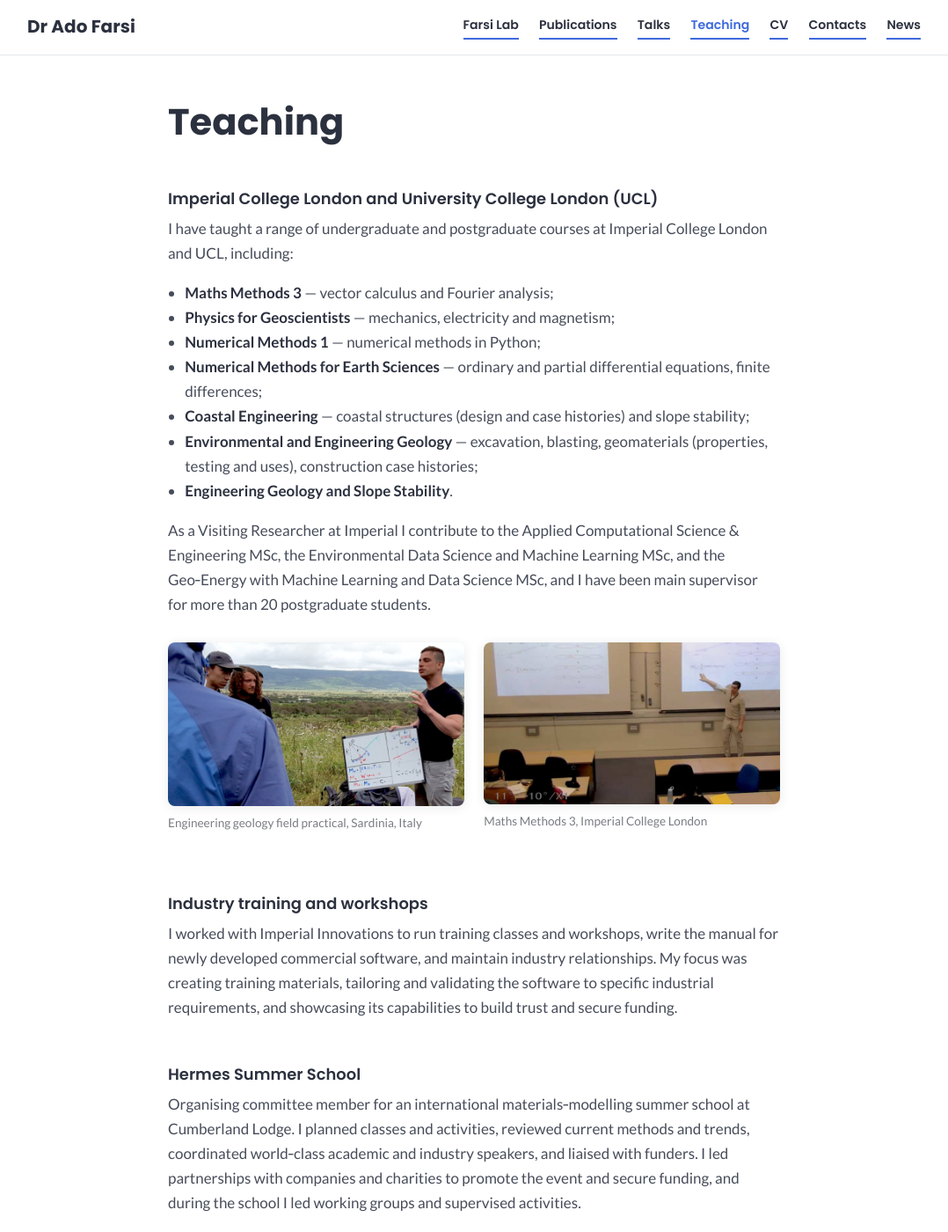
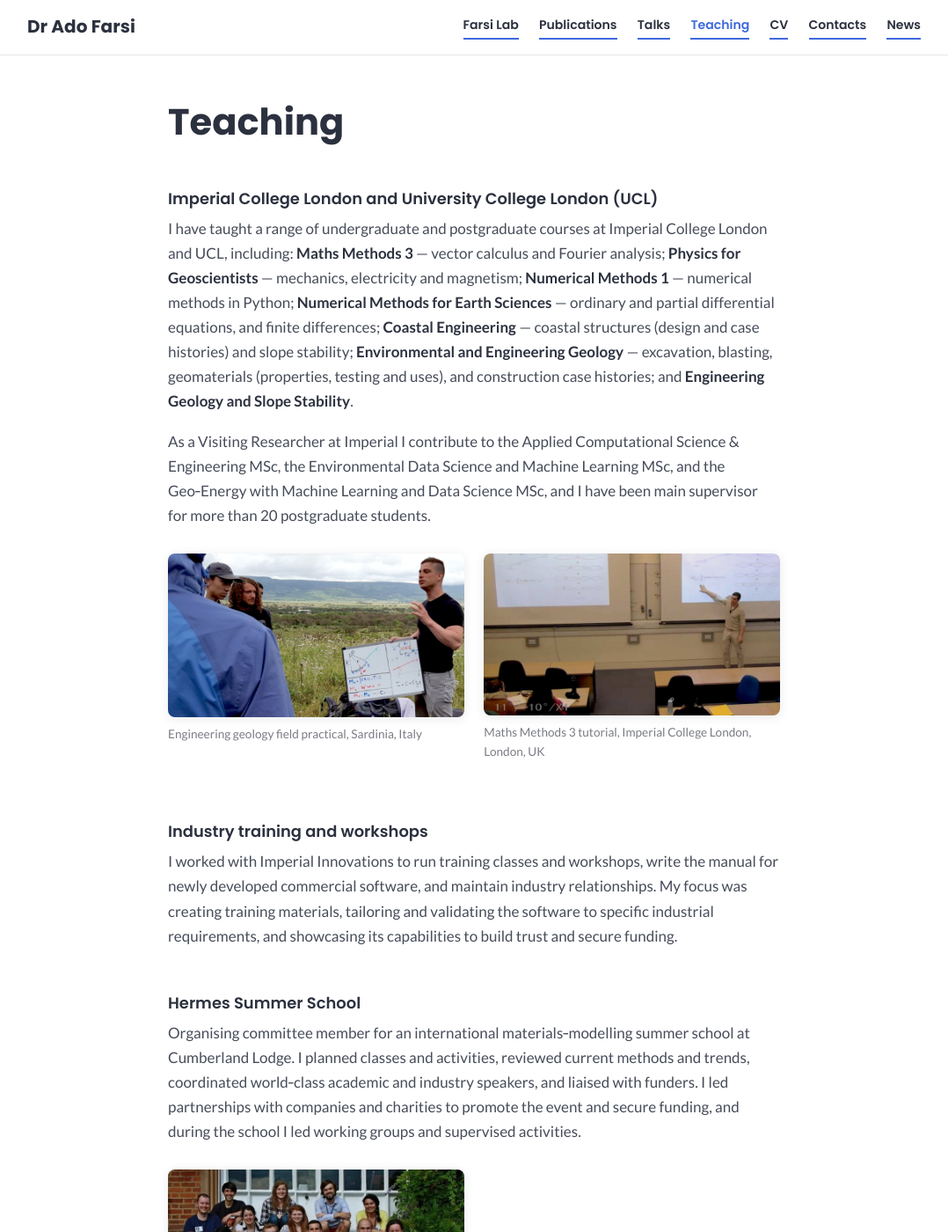
Before and after one commit to adofarsi/website-data, a Jekyll site: the page built from teaching.html, in a window 1280 px wide and 1400 px high. Shown: the whole window at 88% size, without its empty margins (101-1179 px from the left). Built offline with Jekyll 4.4.1, drawn with Linux system fonts in a browser that asks for light colours; some of the changed text lies outside the part shown.

Commit message:
Drop footer profile links, inline the Teaching course list
The footer keeps only the copyright line. Teaching's bulleted course list
becomes a running list inside its lead-in sentence, semicolon separated with
the course names still bold. Maths Methods 3 caption gains 'tutorial' and the
full location. Removes the now-unused footer profiles CSS.

```diff
--- a/_layouts/default.html
+++ b/_layouts/default.html
@@ -35,14 +35,6 @@
   </main>
   <footer>
     <div class="wide">
-      <div class="profiles">
-        <a href="{{ site.profiles.github }}">GitHub</a>
-        <a href="{{ site.profiles.scholar }}">Google Scholar</a>
-        <a href="{{ site.profiles.linkedin }}">LinkedIn</a>
-        <a href="{{ site.profiles.imperial }}">Imperial</a>
-        <a href="{{ site.profiles.ucl }}">UCL</a>
-        <a href="mailto:{{ site.email }}">Email</a>
-      </div>
       <div class="copyright">© {{ site.time | date: "%Y" }} by Dr Ado Farsi. All rights reserved.</div>
     </div>
   </footer>
--- a/assets/css/main.css
+++ b/assets/css/main.css
@@ -151,15 +151,6 @@ footer {
   text-align: center;
 }
 body.band-gray footer { margin-top: 4rem; }
-footer .profiles {
-  display: flex;
-  flex-wrap: wrap;
-  justify-content: center;
-  gap: 0.4rem 1.4rem;
-  margin-bottom: 1rem;
-}
-footer .profiles a { color: var(--muted); }
-footer .profiles a:hover { color: var(--blue); }
 footer .copyright { color: var(--muted); }
 
 /* ---------- bands ---------- */
--- a/teaching.html
+++ b/teaching.html
@@ -15,16 +15,15 @@ description: >-
   <section class="block">
     <h3>Imperial College London and University College London (UCL)</h3>
     <p>I have taught a range of undergraduate and postgraduate courses at Imperial
-      College London and UCL, including:</p>
-    <ul>
-      <li><strong>Maths Methods 3</strong> — vector calculus and Fourier analysis;</li>
-      <li><strong>Physics for Geoscientists</strong> — mechanics, electricity and magnetism;</li>
-      <li><strong>Numerical Methods 1</strong> — numerical methods in Python;</li>
-      <li><strong>Numerical Methods for Earth Sciences</strong> — ordinary and partial differential equations, finite differences;</li>
-      <li><strong>Coastal Engineering</strong> — coastal structures (design and case histories) and slope stability;</li>
-      <li><strong>Environmental and Engineering Geology</strong> — excavation, blasting, geomaterials (properties, testing and uses), construction case histories;</li>
-      <li><strong>Engineering Geology and Slope Stability</strong>.</li>
-    </ul>
+      College London and UCL, including: <strong>Maths Methods 3</strong> — vector calculus
+      and Fourier analysis; <strong>Physics for Geoscientists</strong> — mechanics,
+      electricity and magnetism; <strong>Numerical Methods 1</strong> — numerical methods in
+      Python; <strong>Numerical Methods for Earth Sciences</strong> — ordinary and partial
+      differential equations, and finite differences; <strong>Coastal Engineering</strong> —
+      coastal structures (design and case histories) and slope stability;
+      <strong>Environmental and Engineering Geology</strong> — excavation, blasting,
+      geomaterials (properties, testing and uses), and construction case histories; and
+      <strong>Engineering Geology and Slope Stability</strong>.</p>
     <p>As a Visiting Researcher at Imperial I contribute to the Applied Computational
       Science &amp; Engineering MSc, the Environmental Data Science and Machine Learning
       MSc, and the Geo&#8209;Energy with Machine Learning and Data Science MSc, and I have
@@ -35,8 +34,8 @@ description: >-
         <figcaption>Engineering geology field practical, Sardinia, Italy</figcaption>
       </figure>
       <figure>
-        <img src="{{ '/images/teaching_seminar.jpg' | relative_url }}" alt="Lecturing Fourier analysis in a lecture theatre at Imperial College London" loading="lazy">
-        <figcaption>Maths Methods 3, Imperial College London</figcaption>
+        <img src="{{ '/images/teaching_seminar.jpg' | relative_url }}" alt="Teaching a Maths Methods 3 tutorial on Fourier analysis in a lecture theatre at Imperial College London" loading="lazy">
+        <figcaption>Maths Methods 3 tutorial, Imperial College London, London, UK</figcaption>
       </figure>
     </div>
   </section>
```
